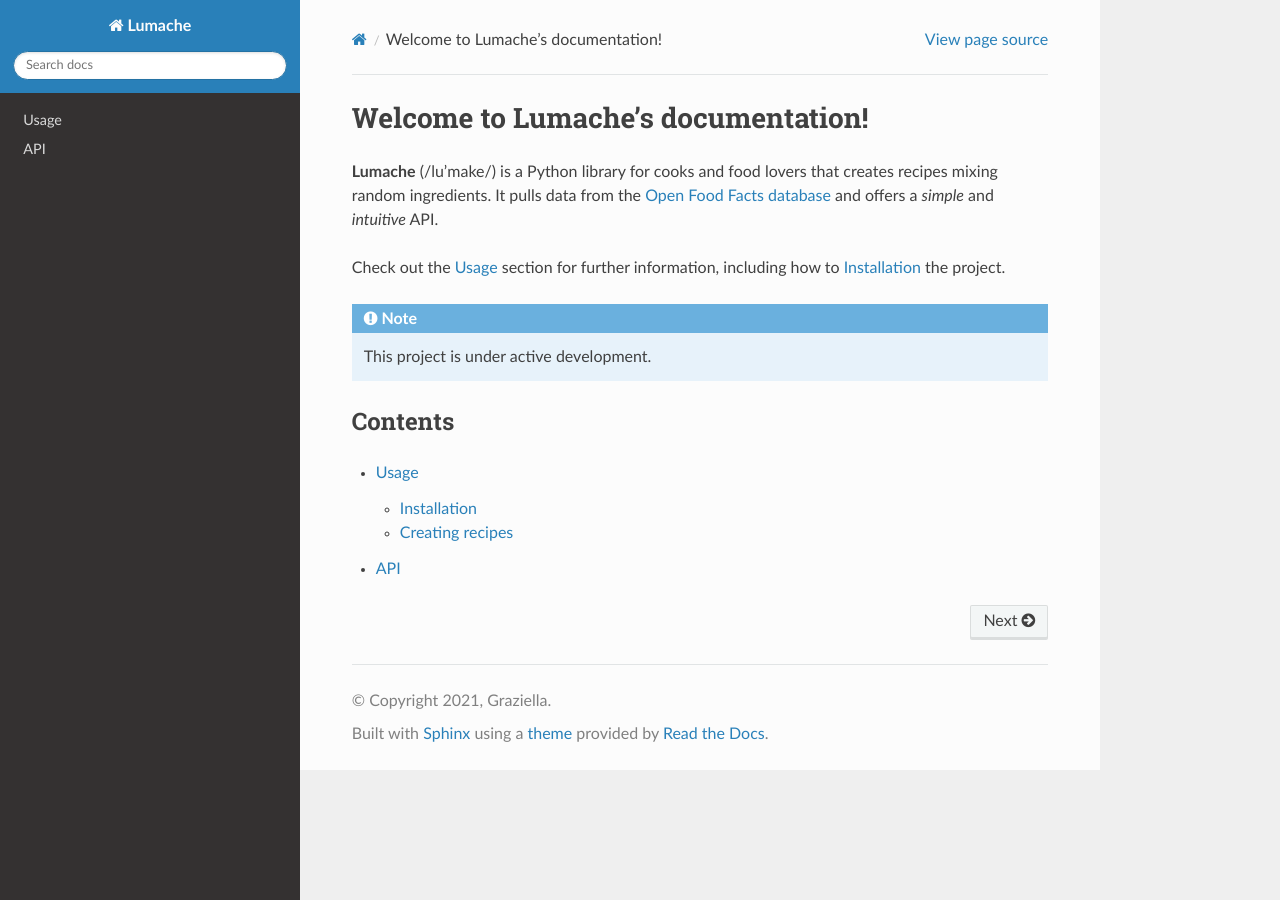
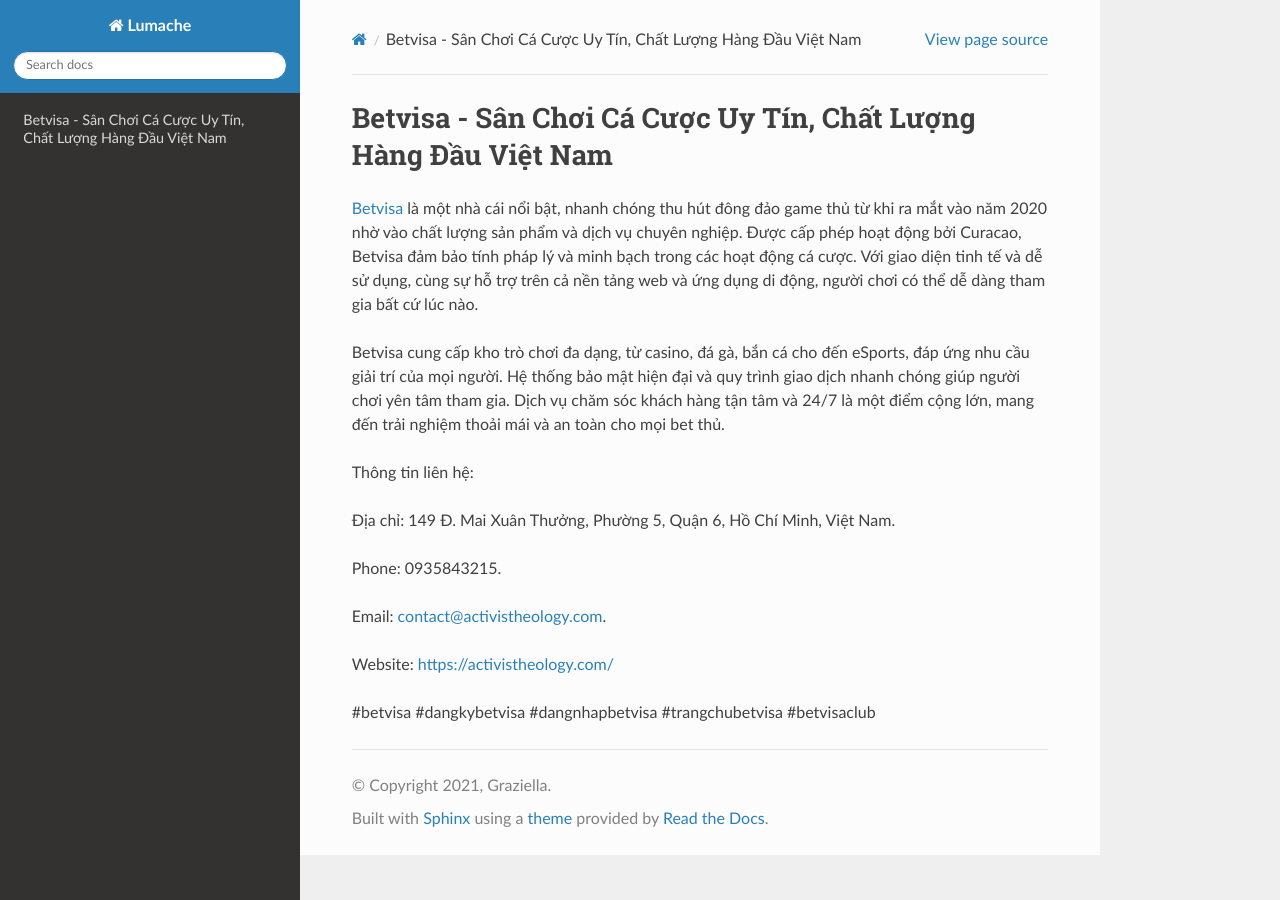
Before and after one commit to antonniotrombeta/activistheologycom, a Sphinx documentation site: the page built from docs/source/index.rst, in a window 1280 px wide. Built offline with Sphinx 7.4.7 and the Read the Docs theme 3.1.0, drawn with Linux system fonts in a browser that asks for light colours.

Commit message:
Update index.rst

```diff
--- a/docs/source/index.rst
+++ b/docs/source/index.rst
@@ -1,22 +1,18 @@
-Welcome to Lumache's documentation!
+Betvisa - Sân Chơi Cá Cược Uy Tín, Chất Lượng Hàng Đầu Việt Nam
 ===================================
 
-**Lumache** (/lu'make/) is a Python library for cooks and food lovers
-that creates recipes mixing random ingredients.
-It pulls data from the `Open Food Facts database <https://world.openfoodfacts.org/>`_
-and offers a *simple* and *intuitive* API.
+`Betvisa <https://activistheology.com/>`_ là một nhà cái nổi bật, nhanh chóng thu hút đông đảo game thủ từ khi ra mắt vào năm 2020 nhờ vào chất lượng sản phẩm và dịch vụ chuyên nghiệp. Được cấp phép hoạt động bởi Curacao, Betvisa đảm bảo tính pháp lý và minh bạch trong các hoạt động cá cược. Với giao diện tinh tế và dễ sử dụng, cùng sự hỗ trợ trên cả nền tảng web và ứng dụng di động, người chơi có thể dễ dàng tham gia bất cứ lúc nào.
 
-Check out the :doc:`usage` section for further information, including
-how to :ref:`installation` the project.
+Betvisa cung cấp kho trò chơi đa dạng, từ casino, đá gà, bắn cá cho đến eSports, đáp ứng nhu cầu giải trí của mọi người. Hệ thống bảo mật hiện đại và quy trình giao dịch nhanh chóng giúp người chơi yên tâm tham gia. Dịch vụ chăm sóc khách hàng tận tâm và 24/7 là một điểm cộng lớn, mang đến trải nghiệm thoải mái và an toàn cho mọi bet thủ.
 
-.. note::
+Thông tin liên hệ:
 
-   This project is under active development.
+Địa chỉ: 149 Đ. Mai Xuân Thưởng, Phường 5, Quận 6, Hồ Chí Minh, Việt Nam.
 
-Contents
---------
+Phone: 0935843215.
 
-.. toctree::
+Email: contact@activistheology.com.
 
-   usage
-   api
+Website: https://activistheology.com/
+
+#betvisa #dangkybetvisa #dangnhapbetvisa #trangchubetvisa #betvisaclub
```
